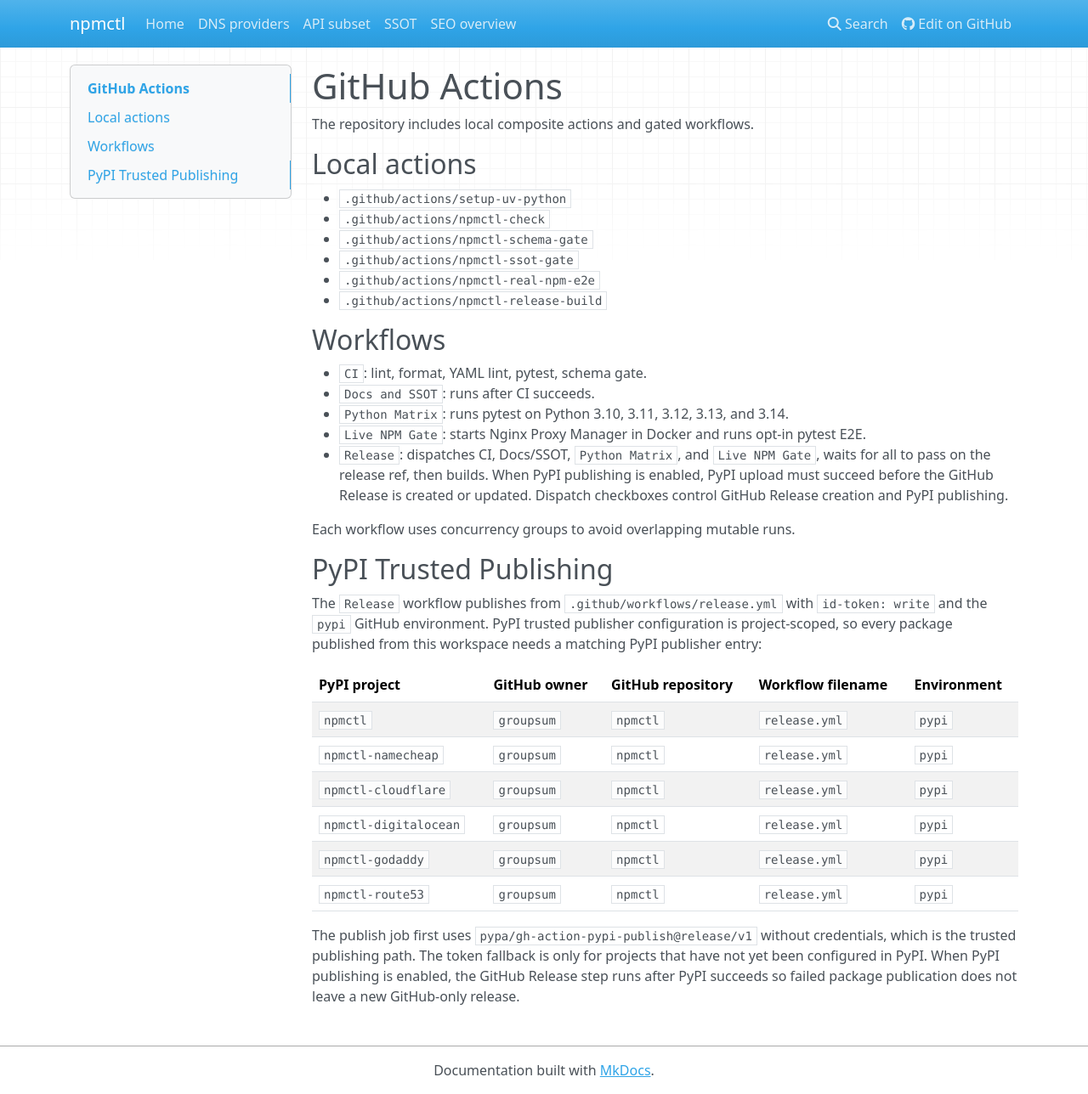
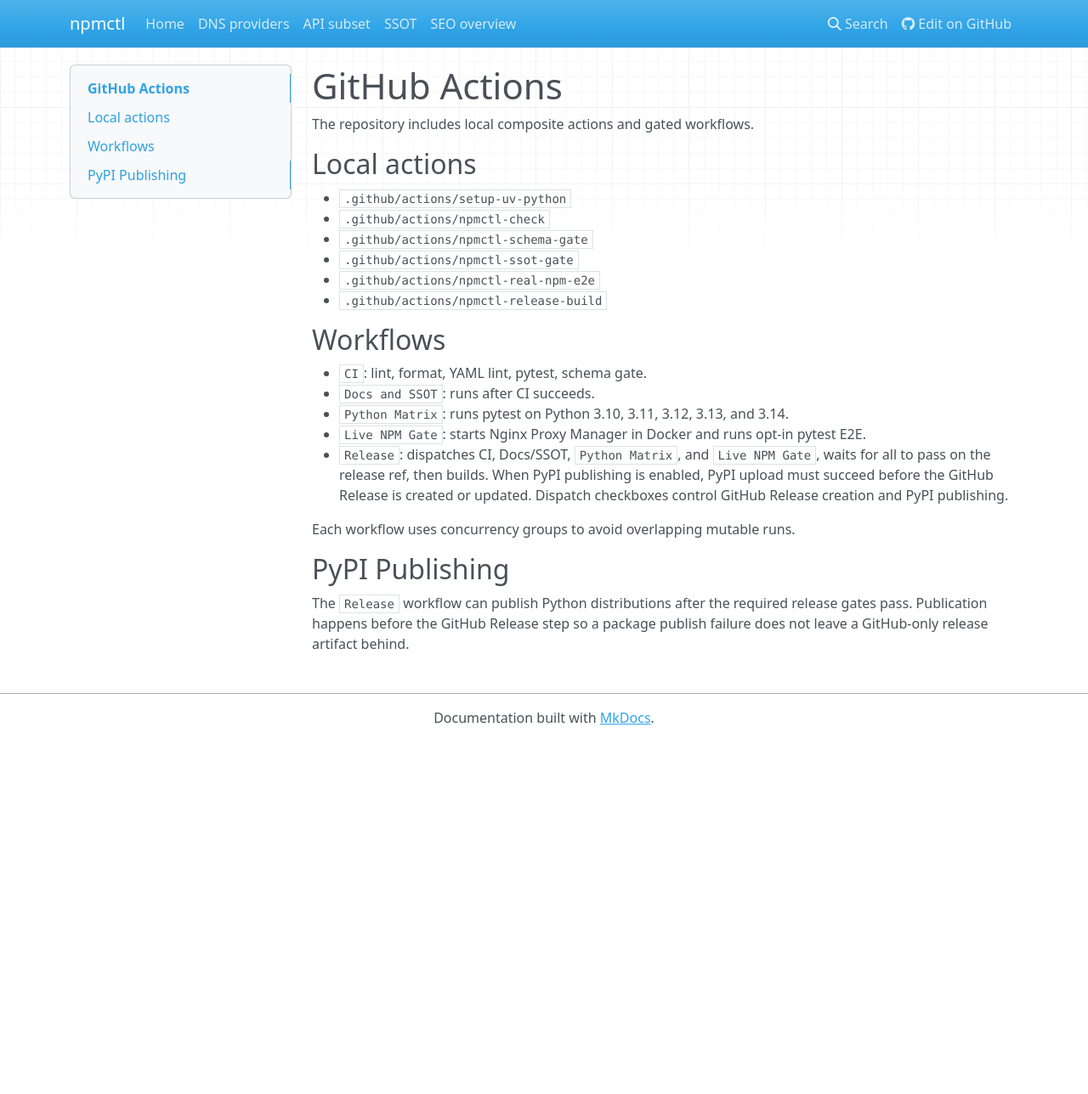
Before and after one commit to groupsum/npmctl, an MkDocs documentation site: the page built from docs/github-actions.md, in a window 1280 px wide and 1288 px high. Shown: the whole window at 85% size. Built offline with MkDocs 1.6.1, drawn with Linux system fonts in a browser that asks for light colours; nearby versions of some CDN libraries.

Commit message:
Remove PyPI publishing details from public docs

```diff
--- a/docs/github-actions.md
+++ b/docs/github-actions.md
@@ -21,24 +21,8 @@ The repository includes local composite actions and gated workflows.
 
 Each workflow uses concurrency groups to avoid overlapping mutable runs.
 
-## PyPI Trusted Publishing
+## PyPI Publishing
 
-The `Release` workflow publishes from `.github/workflows/release.yml` with
-`id-token: write` and the `pypi` GitHub environment. PyPI trusted publisher
-configuration is project-scoped, so every package published from this workspace
-needs a matching PyPI publisher entry:
-
-| PyPI project | GitHub owner | GitHub repository | Workflow filename | Environment |
-| --- | --- | --- | --- | --- |
-| `npmctl` | `groupsum` | `npmctl` | `release.yml` | `pypi` |
-| `npmctl-namecheap` | `groupsum` | `npmctl` | `release.yml` | `pypi` |
-| `npmctl-cloudflare` | `groupsum` | `npmctl` | `release.yml` | `pypi` |
-| `npmctl-digitalocean` | `groupsum` | `npmctl` | `release.yml` | `pypi` |
-| `npmctl-godaddy` | `groupsum` | `npmctl` | `release.yml` | `pypi` |
-| `npmctl-route53` | `groupsum` | `npmctl` | `release.yml` | `pypi` |
-
-The publish job first uses `pypa/gh-action-pypi-publish@release/v1` without
-credentials, which is the trusted publishing path. The token fallback is only
-for projects that have not yet been configured in PyPI. When PyPI publishing is
-enabled, the GitHub Release step runs after PyPI succeeds so failed package
-publication does not leave a new GitHub-only release.
+The `Release` workflow can publish Python distributions after the required
+release gates pass. Publication happens before the GitHub Release step so a
+package publish failure does not leave a GitHub-only release artifact behind.
```
Also changed, not shown: packages/npmctl/README.md (+0 -19 lines).
